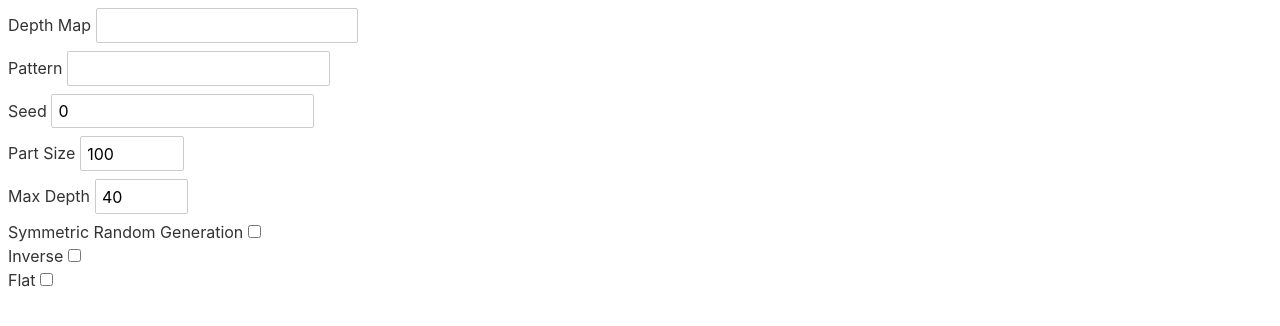
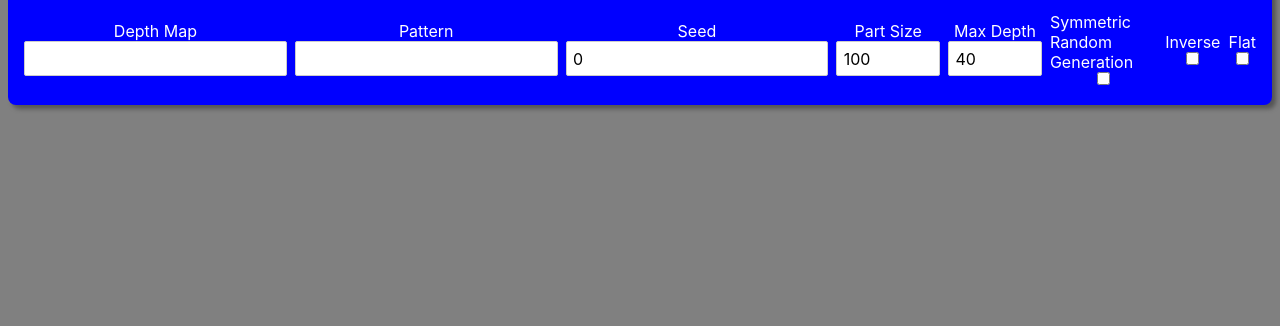
Before and after one commit to DeedleFake/sirdsc, a Svelte app in the folder examples/web/interface/: page / in a window 1280 px wide. Shown: the top 326 px of the page. Built offline with nearby package versions, Linux system fonts and the light colour scheme.

Commit message:
examples/web: style the UI

```diff
--- a/examples/web/interface/public/global.css
+++ b/examples/web/interface/public/global.css
@@ -7,9 +7,10 @@ html, body {
 body {
 	color: #333;
 	margin: 0;
-	padding: 8px;
+	padding: 0;
 	box-sizing: border-box;
 	font-family: -apple-system, BlinkMacSystemFont, "Segoe UI", Roboto, Oxygen-Sans, Ubuntu, Cantarell, "Helvetica Neue", sans-serif;
+	background-color: gray;
 }
 
 a {
--- a/examples/web/interface/src/App.svelte
+++ b/examples/web/interface/src/App.svelte
@@ -1,3 +1,33 @@
+<style>
+	.app {
+		display: flex;
+		flex-direction: column;
+		align-items: center;
+	}
+
+	.form {
+		display: flex;
+		flex-direction: column;
+
+		color: white;
+		background-color: blue;
+		margin: 8px;
+		padding: 8px;
+		padding-top: 100px;
+		transform: translate(0px, -100px);
+		border-radius: 8px;
+		box-shadow: #555555 4px 4px 4px;
+	}
+
+	.form .row {
+		display: flex;
+		flex-direction: row;
+		justify-content: flex-end;
+
+		margin: 0px 4px;
+	}
+</style>
+
 <script>
 	import Input from './Input.svelte'
 	import Display from './Display.svelte'
@@ -5,6 +35,9 @@
 	let params = new Map()
 </script>
 
+<div class='app'>
+	<div class='form'>
+		<div class='row'>
 			<Input bind:value={params['src']} label='Depth Map' type='text' />
 			<Input bind:value={params['pat']} label='Pattern' type='text' />
 			<Input bind:value={params['seed']} label='Seed' type='number' defaultValue={0} />
@@ -13,5 +46,8 @@
 			<Input bind:value={params['sym']} label='Symmetric Random Generation' type='checkbox' />
 			<Input bind:value={params['inverse']} label='Inverse' type='checkbox' />
 			<Input bind:value={params['flat']} label='Flat' type='checkbox' />
+		</div>
+	</div>
 
 	<Display {params} />
+</div>
--- a/examples/web/interface/src/Display.svelte
+++ b/examples/web/interface/src/Display.svelte
@@ -1,3 +1,10 @@
+<style>
+	.display {
+		flex: 0 1 100%;
+		margin: 8px;
+	}
+</style>
+
 <script>
 	export let params
 
@@ -6,5 +13,5 @@
 </script>
 
 {#if params['src']}
-	<img alt='Display' {src} />
+	<img class='display' alt='Display' {src} />
 {/if}
--- a/examples/web/interface/src/Input.svelte
+++ b/examples/web/interface/src/Input.svelte
@@ -1,3 +1,14 @@
+<style>
+	.input {
+		display: flex;
+		flex-direction: column;
+		justify-content: center;
+		align-items: center;
+
+		margin: 4px 4px;
+	}
+</style>
+
 <script>
 	const defaults = {
 		text: '',
@@ -31,7 +42,7 @@
 	}
 </script>
 
-<div class='section'>
+<div class='input'>
 	<span class='label'>{label}</span>
 	<input {...$$restProps} {type} {value} on:input={handle} />
 </div>
```
Lines whose indentation alone changed are shown as unchanged.
